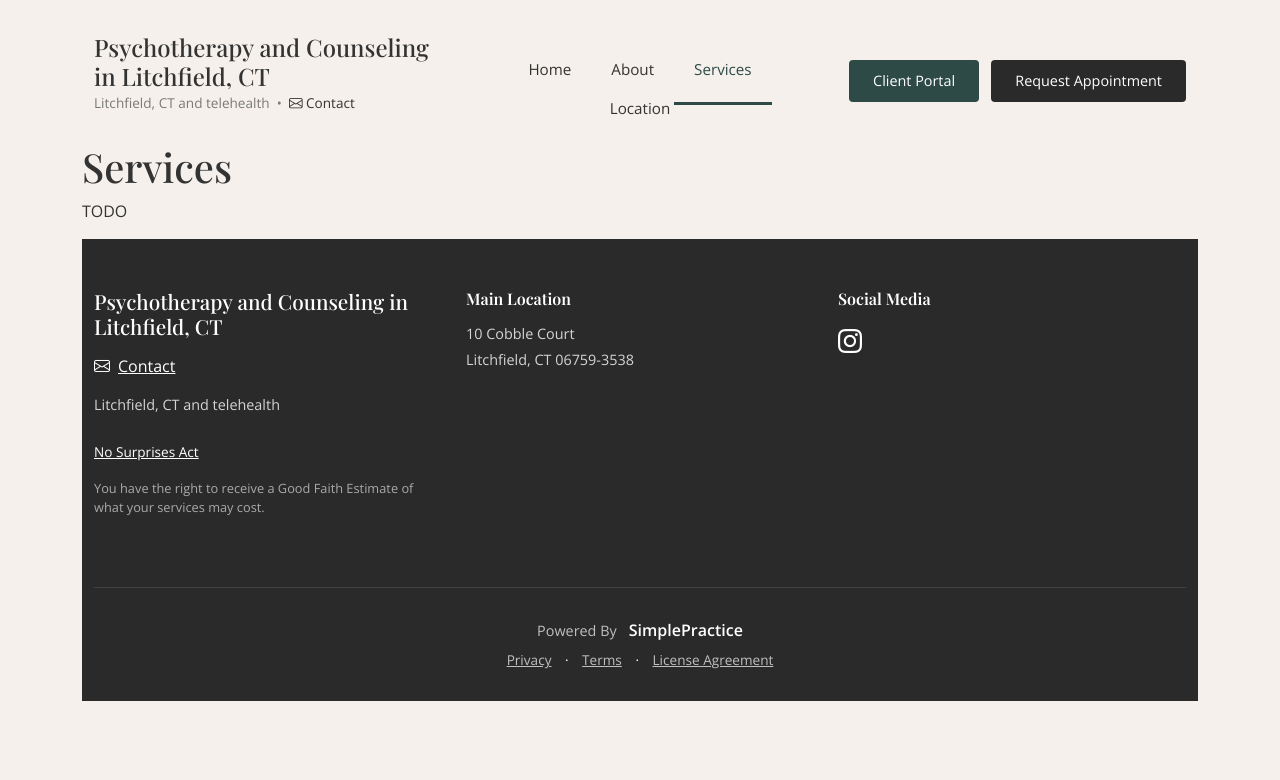
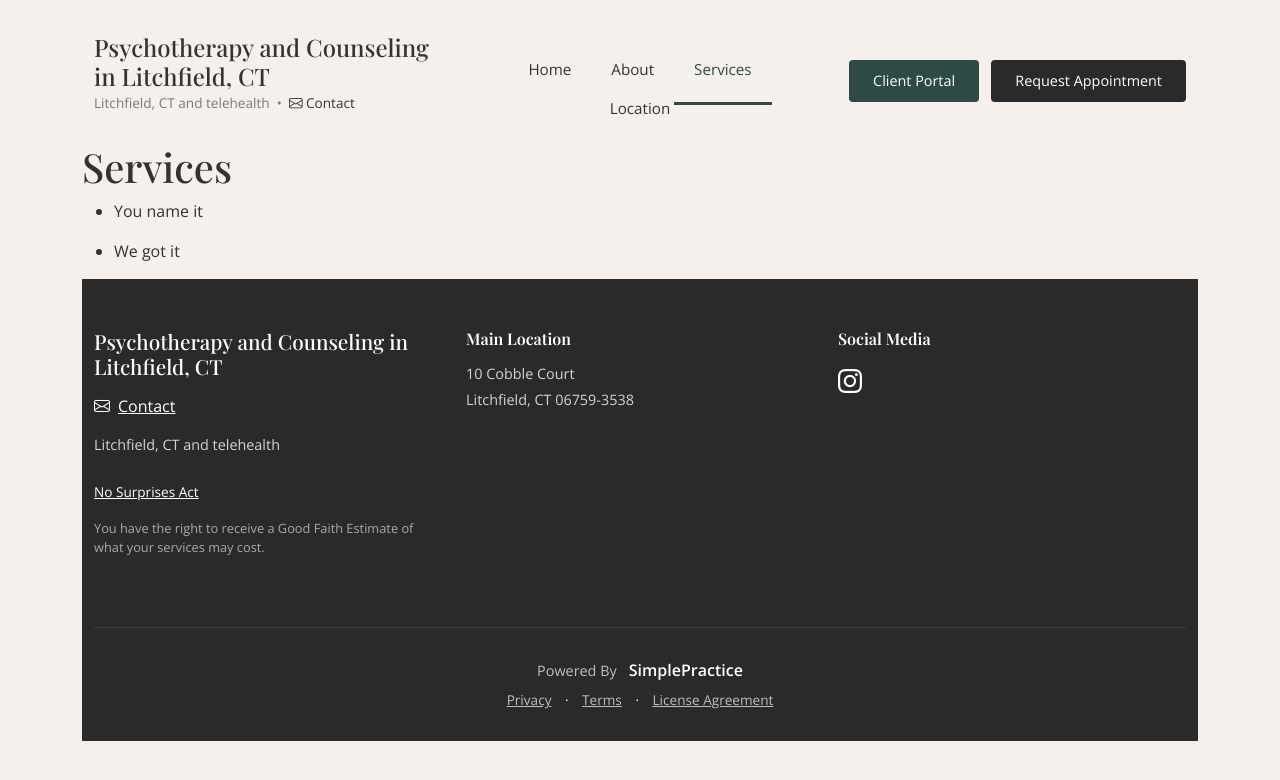
Before and after one commit to flackdl/litchfield-psychotherapy, a Jekyll site: the page built from site/services.markdown, in a window 1280 px wide. Shown: the top 780 px of the page. Built offline with Jekyll 4.4.1, drawn with Linux system fonts in a browser that asks for light colours; a script that is not in the unit is left out.

Commit message:
Update site/services.markdown

```diff
--- a/site/services.markdown
+++ b/site/services.markdown
@@ -3,7 +3,8 @@ layout: default
 title: Services - Psychotherapy of Litchfield
 permalink: /services/
 ---
-
 # Services
 
-TODO
+*   You name it
+
+*   We got it
```
